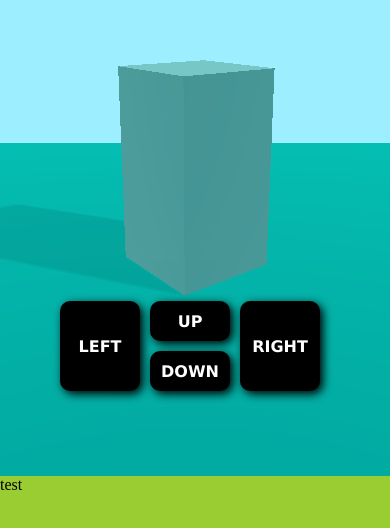
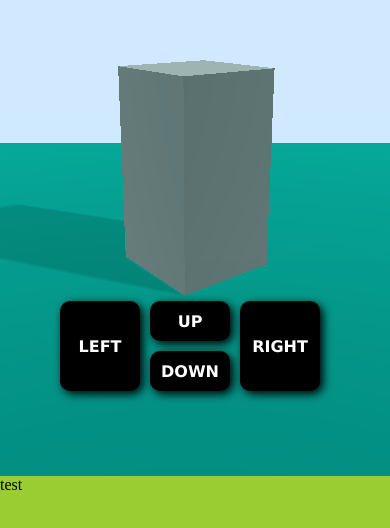
Before and after one commit to Asbeyy/threejs-game-federice, a website built with Vite: page index.html in a window 390 px wide. Shown: the part 248-776 px from the top of the page. Built offline with nearby package versions, Linux system fonts and the light colour scheme; animation ran at ten frames a second.

Commit message:
iphoneU25

```diff
--- a/style.css
+++ b/style.css
@@ -15,7 +15,7 @@ body{
   left: 0;
   display: flex;
   flex-direction: column;
-  background-color: rgba(0, 255, 255, 0.319);
+  background-color: rgba(0, 255, 255, 0.091);
 }
 
 .homepage{
```
